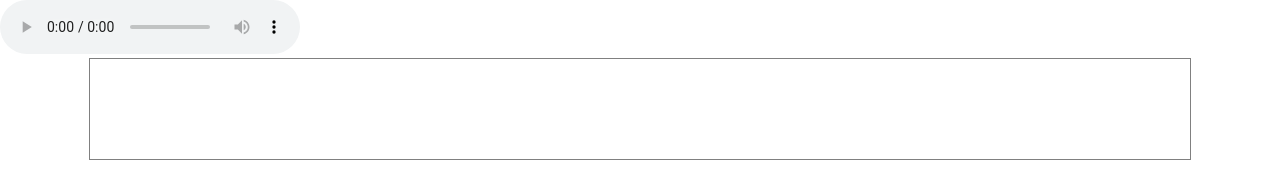
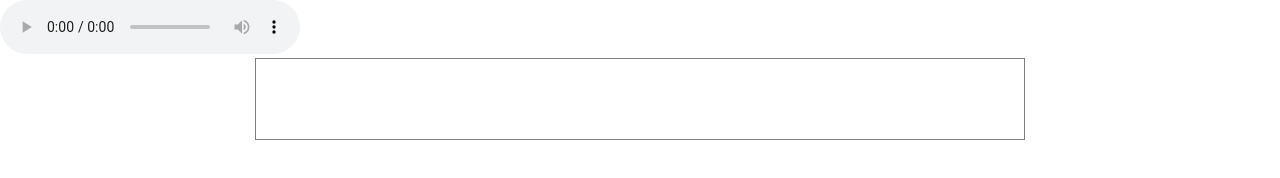
Before and after one commit to kvsur/audio2wave, a website: page demo/index.html in a window 1280 px wide. Drawn offline with Linux system fonts and the light colour scheme.

Commit message:
@bugfix window resize event

```diff
--- a/demo/index.css
+++ b/demo/index.css
@@ -4,8 +4,8 @@
 }
 
 #container {
-    height: 100px;
-    width: 1100px;
+    height: 80px;
+    width: 60%;
 
     margin: 0 auto;
 
--- a/src/Drawer.ts
+++ b/src/Drawer.ts
@@ -53,8 +53,6 @@ export class Drawer implements IDrawer {
         this.context = this.canvas.getContext('2d');
         this.setCanvasSize();
         this.container.appendChild(this.canvas);
-        // translate x,y origin to canvas y alias middle(keep x old)
-        this.context.translate(0, this.height / 2);
         this.proxySetSize = () => {
             this.setCanvasSize();
         };
@@ -62,7 +60,6 @@ export class Drawer implements IDrawer {
     }
 
     private setCanvasSize():void {
-        // this.context.translate(0, this.height / 2);
         if (this.config.canvasWH) {
             this.height = this.canvas.height = this.config.canvasWH.height;
             this.width = this.canvas.width = this.config.canvasWH.width;
@@ -75,6 +72,7 @@ export class Drawer implements IDrawer {
         this.heightScale = (this.height / 2) / ((this.fftSize / 2) - 1);
 
         // translate x,y origin to canvas y alias middle(keep x old)
+        this.context.translate(0, this.height / 2);
     }
 
     start(): Promise<any> {
```
